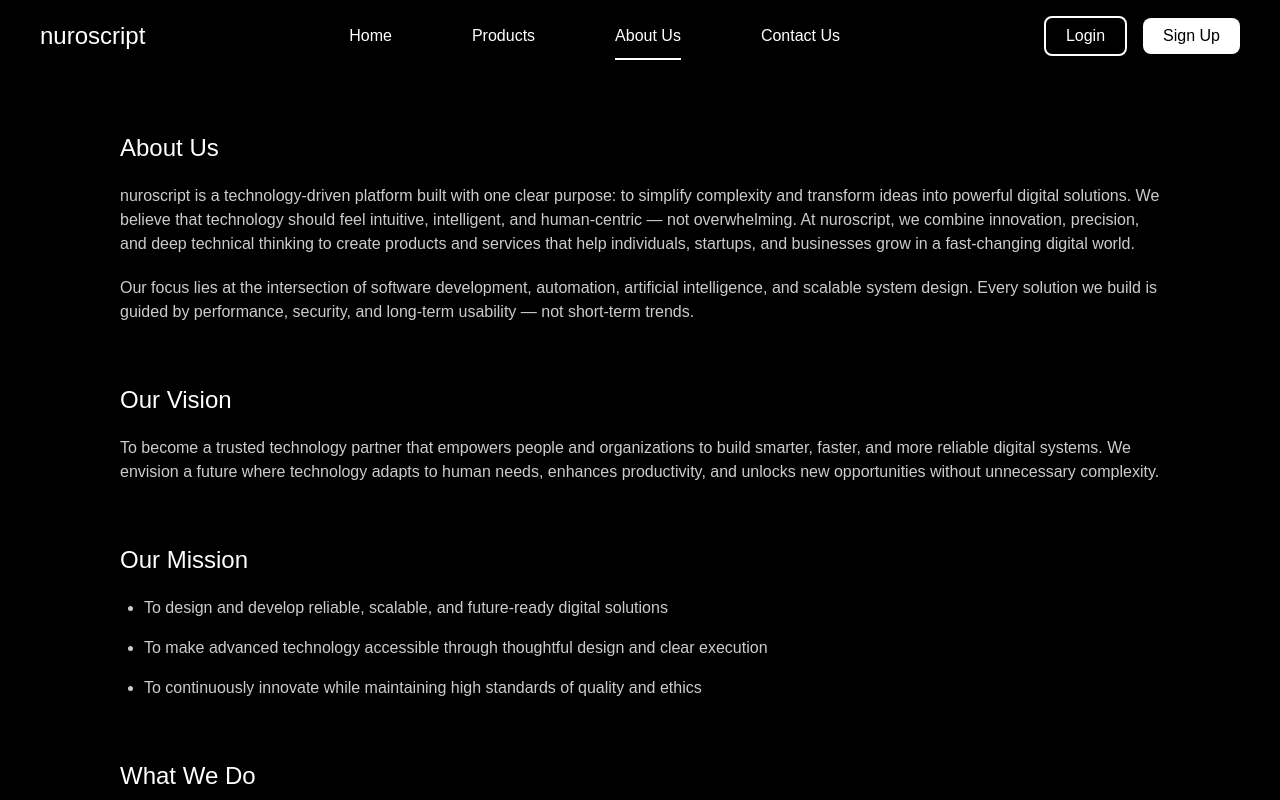
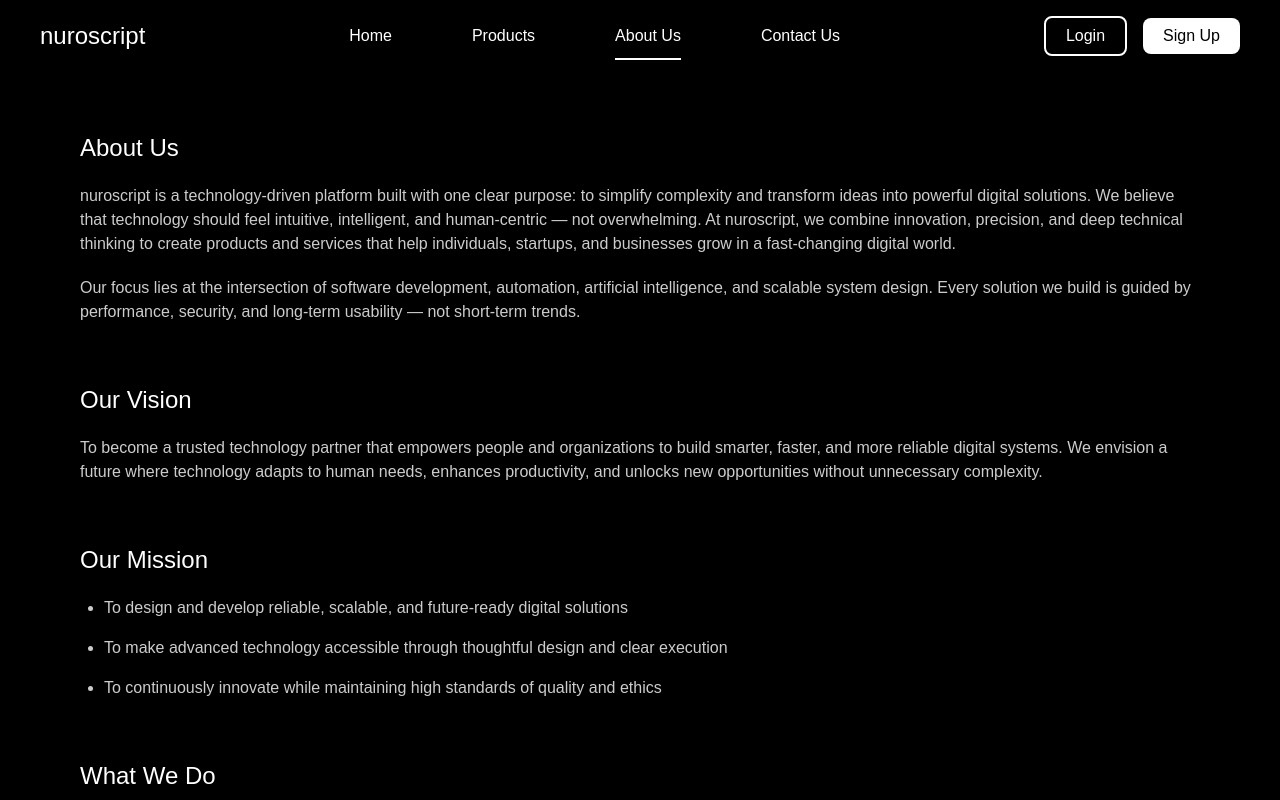
Before and after one commit to nuroscritp/nuroscript, a Next.js app: page /about in a window 1280 px wide. Shown: the top 800 px of the page. Built offline with nearby package versions, Linux system fonts and the light colour scheme.

Commit message:
19 commit

```diff
--- a/app/about/page.tsx
+++ b/app/about/page.tsx
@@ -4,7 +4,7 @@ export default function About() {
   return (
     <>
 
-      <div className="text-white px-30 py-15 flex flex-col gap-5">
+      <div className="text-white px-10 lg:px-20 py-15 flex flex-col gap-5">
         <h1 className="text-2xl font-medium">About Us</h1>
         <p className="text-white/80">nuroscript is a technology-driven platform built with one clear purpose: to simplify complexity and transform ideas into powerful digital solutions.
           We believe that technology should feel intuitive, intelligent, and human-centric — not overwhelming. At nuroscript, we combine innovation, precision, and deep technical thinking to create products and services that help individuals, startups, and businesses grow in a fast-changing digital world.</p>
```
